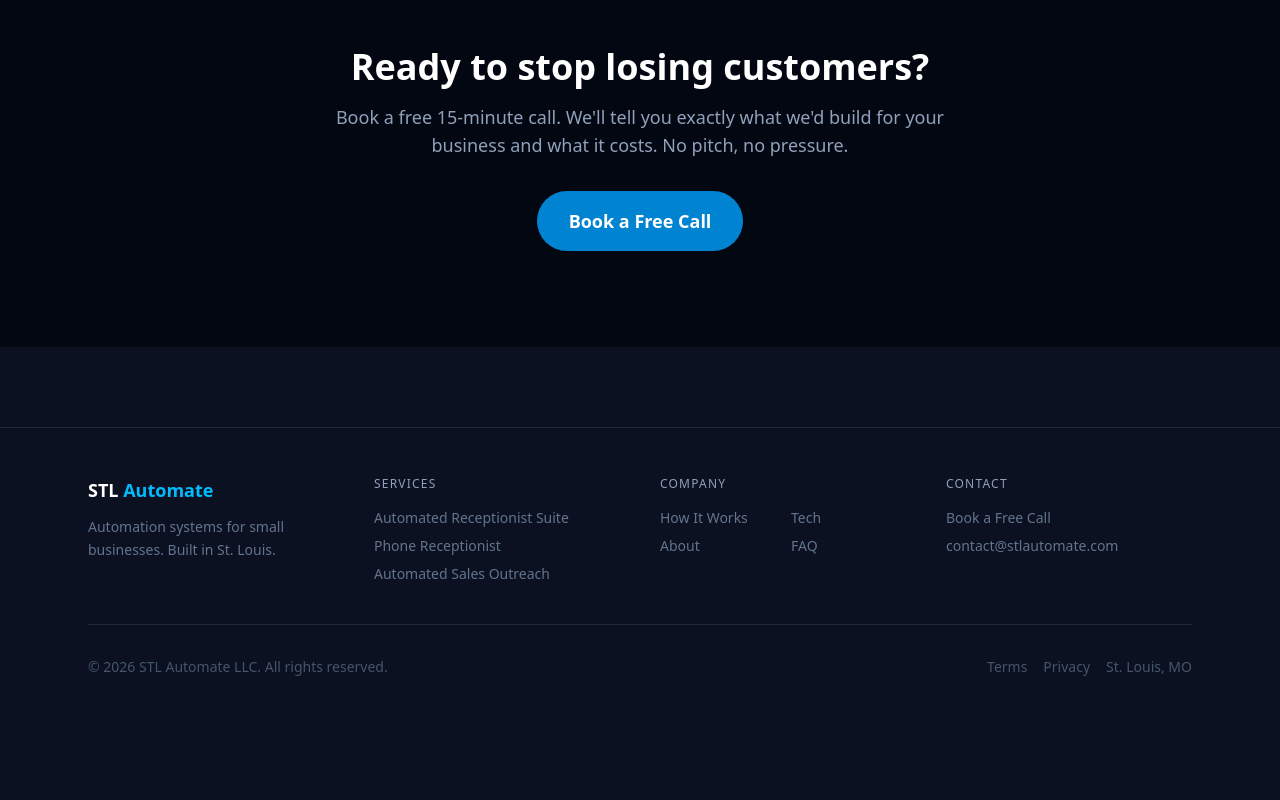
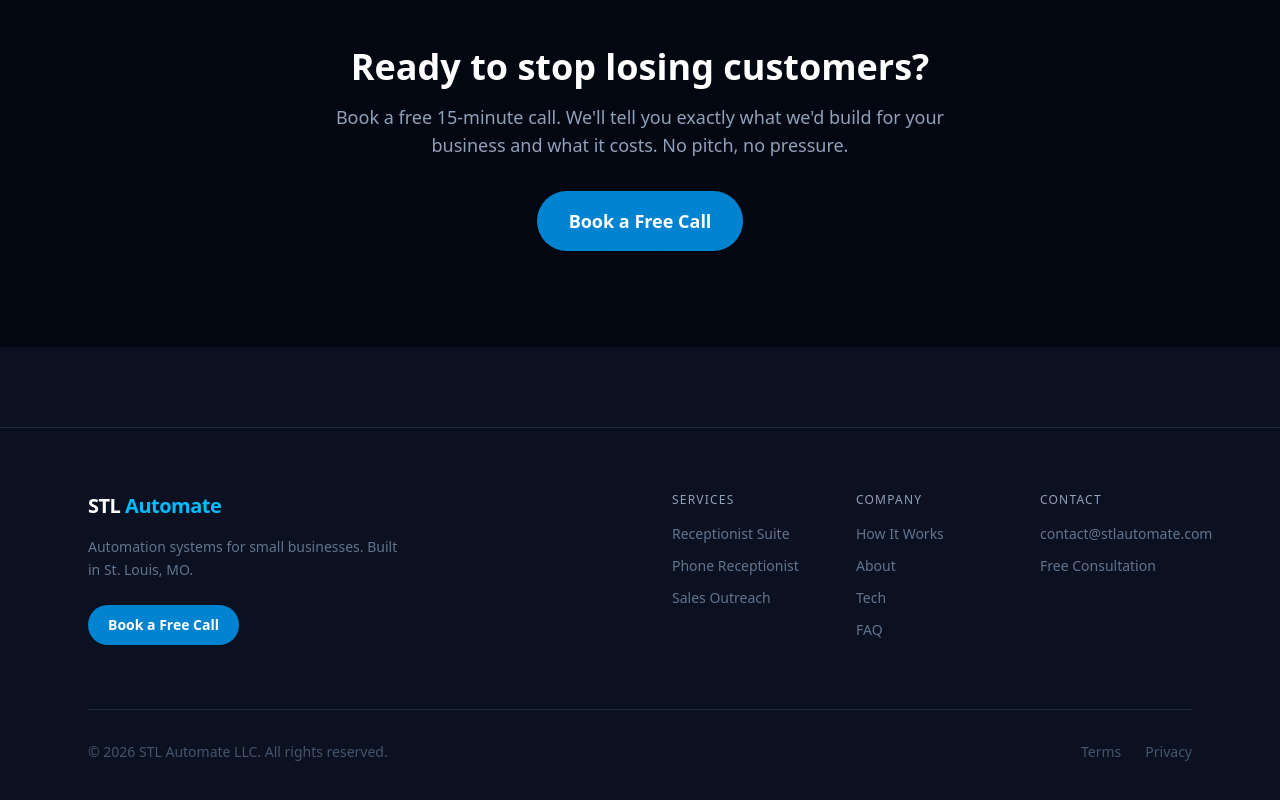
Before and after one commit to irsiya247/stlautomate-next, a Next.js app: page / in a window 1280 px wide. Shown: the part 2826-3626 px from the top of the page. Before the commit the page ends 3551 px from the top, so only its background shows below. Built offline with nearby package versions, Linux system fonts and the light colour scheme.

Commit message:
Redesign footer layout - brand left, nav right

```diff
--- a/src/app/layout.js
+++ b/src/app/layout.js
@@ -15,48 +15,58 @@ export default function RootLayout({ children }) {
       <body className="bg-[#030712] text-white antialiased">
         <Header />
         {children}
-        <footer className="border-t border-slate-800 mt-20 py-12">
+        <footer className="border-t border-slate-800 mt-20 py-16">
           <div className="max-w-6xl mx-auto px-6">
-            <div className="grid md:grid-cols-4 gap-10 mb-10">
-              <div>
-                <a href="/" className="text-white font-bold text-lg mb-3 inline-block">
+            <div className="grid md:grid-cols-2 gap-16 mb-16">
+
+              {/* Brand */}
+              <div className="max-w-xs">
+                <a href="/" className="text-white font-bold text-xl tracking-tight mb-4 inline-block">
                   STL <span className="text-sky-400">Automate</span>
                 </a>
-                <p className="text-slate-500 text-sm leading-relaxed">
-                  Automation systems for small businesses. Built in St. Louis.
+                <p className="text-slate-500 text-sm leading-relaxed mb-6">
+                  Automation systems for small businesses. Built in St. Louis, MO.
                 </p>
+                <a href="/intake" className="bg-sky-600 text-white px-5 py-2.5 rounded-full text-sm font-semibold hover:bg-sky-500 transition-colors inline-block">
+                  Book a Free Call
+                </a>
               </div>
+
+              {/* Nav columns */}
+              <div className="grid grid-cols-3 gap-8">
                 <div>
                   <div className="text-slate-400 text-xs tracking-widest uppercase mb-4">Services</div>
-                <ul className="space-y-2 text-sm text-slate-500">
-                  <li><a href="/services#receptionist" className="hover:text-white transition-colors">Automated Receptionist Suite</a></li>
+                  <ul className="space-y-3 text-sm text-slate-500">
+                    <li><a href="/services#receptionist" className="hover:text-white transition-colors">Receptionist Suite</a></li>
                     <li><a href="/services#vapi" className="hover:text-white transition-colors">Phone Receptionist</a></li>
-                  <li><a href="/services#sdr" className="hover:text-white transition-colors">Automated Sales Outreach</a></li>
+                    <li><a href="/services#sdr" className="hover:text-white transition-colors">Sales Outreach</a></li>
                   </ul>
                 </div>
                 <div>
                   <div className="text-slate-400 text-xs tracking-widest uppercase mb-4">Company</div>
-                <ul className="grid grid-cols-2 gap-x-4 gap-y-2 text-sm text-slate-500">
+                  <ul className="space-y-3 text-sm text-slate-500">
                     <li><a href="/how-it-works" className="hover:text-white transition-colors">How It Works</a></li>
+                    <li><a href="/about" className="hover:text-white transition-colors">About</a></li>
                     <li><a href="/tech" className="hover:text-white transition-colors">Tech</a></li>
-                  <li><a href="/about" className="hover:text-white transition-colors">About</a></li>
                     <li><a href="/faq" className="hover:text-white transition-colors">FAQ</a></li>
                   </ul>
                 </div>
                 <div>
                   <div className="text-slate-400 text-xs tracking-widest uppercase mb-4">Contact</div>
-                <ul className="space-y-2 text-sm text-slate-500">
-                  <li><a href="/intake" className="hover:text-white transition-colors">Book a Free Call</a></li>
+                  <ul className="space-y-3 text-sm text-slate-500">
                     <li><a href="mailto:contact@stlautomate.com" className="hover:text-white transition-colors">contact@stlautomate.com</a></li>
+                    <li><a href="/intake" className="hover:text-white transition-colors">Free Consultation</a></li>
                   </ul>
                 </div>
               </div>
+
+            </div>
+
             <div className="border-t border-slate-800 pt-8 flex flex-col md:flex-row items-center justify-between gap-4">
               <p className="text-slate-600 text-sm">&copy; {new Date().getFullYear()} STL Automate LLC. All rights reserved.</p>
-              <div className="flex items-center gap-4">
+              <div className="flex items-center gap-6">
                 <a href="/terms" className="text-slate-600 text-sm hover:text-slate-400 transition-colors">Terms</a>
                 <a href="/privacy" className="text-slate-600 text-sm hover:text-slate-400 transition-colors">Privacy</a>
-                <p className="text-slate-600 text-sm">St. Louis, MO</p>
               </div>
             </div>
           </div>
```
Lines whose indentation alone changed are shown as unchanged.
